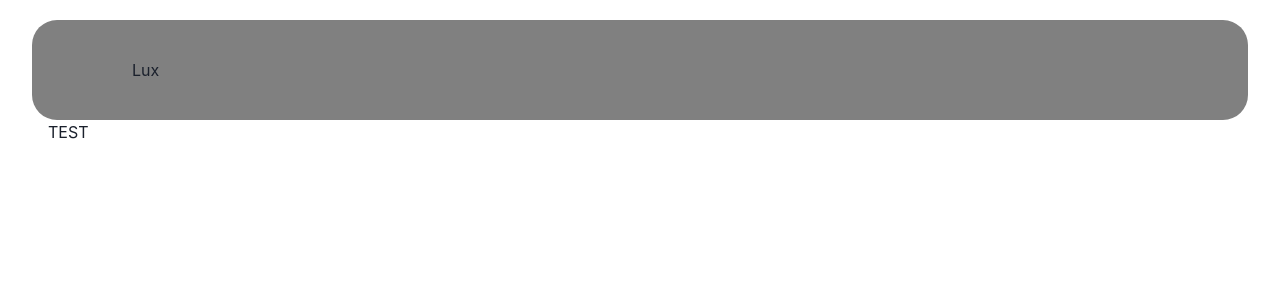
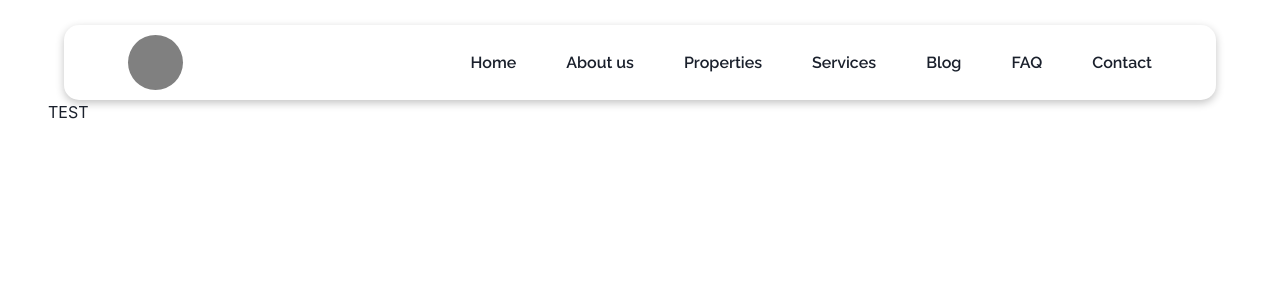
Before and after one commit to AdminForIinRange/luxe-managements, a Next.js app: page / in a window 1280 px wide. Shown: the top 300 px of the page. Built offline with nearby package versions, Linux system fonts and the light colour scheme.

Commit message:
nav bar fix

```diff
--- a/src/components/navbar/Navbar.jsx
+++ b/src/components/navbar/Navbar.jsx
@@ -1,30 +1,93 @@
-import { Box, HStack, Text } from "@chakra-ui/react";
-
+import { Box, HStack, Spacer, Text } from "@chakra-ui/react";
+import Link from "next/link";
 import React from "react";
 
 const Navbar = () => {
+  const links = [
+    {
+      name: "Home",
+      link: "/home",
+    },
+    {
+      name: "About us",
+      link: "/aboutUs",
+    },
+    {
+      name: "Properties",
+      link: "/properties",
+    },
+    {
+      name: "Services",
+      link: "/services",
+    },
+    {
+      name: "Blog",
+      link: "/blog",
+    },
+    {
+      name: "FAQ",
+      link: "/FAQ",
+    },
+    {
+      name: "Contact",
+      link: "/contact",
+    },
+  ];
   return (
     <>
       <HStack
+        w={"100%"}
+        h={"100%"}
         justify={"center"}
         align={"center"}
-        w={"100%"}
-        h={"100%"}
-        mt={"20px"}
+        mt={"25px"}
       >
-        <HStack justify={"center"} align={"center"} w={"95%"} h={"100%"}>
-          <Box w={"100%"} h={"100px"} bg={"gray"} borderRadius={"25px"}>
+        <HStack w={"100%"} h={"100%"} justify={"center"} align={"center"}>
+          <Box
+            bg={"white"}
+            rounded={"xl"}
+            w={["100%", "100%", "100%", "95%", "90%"]}
+            h={"75px"}
+            px={"14"}
+
+            borderRadius={"15px"}
+            boxShadow={"rgba(0, 0, 0, 0.24) 0px 3px 8px"}
+          >
             <HStack
+              w={"100%"}
+              h={"100%"}
               justify={"space-between"}
               align={"center"}
-              w={"100%"}
-              h={"100%"}
-              px={"100px"}
+              gap={["20px", "30px", "40px", "50px", "50px"]}
+              fontFamily={"Raleway"}
+              px={["2", "2", "5", "5", "50px"]}
             >
-              <Text>
-               Lux
-              </Text>
+              <Box
+                w={"55px"}
+                h={"55px"}
+                borderRadius={"100%"}
+                bgColor={"gray"}
+              />
+              <Spacer />
+              {links.map(({ name, link }) => (
+                <Link href={link} key={name}>
+                  <Text
+                    transition={"all 0.3s ease-in-out"}
+                    cursor={"pointer"}
+                    _hover={{
+                      transform: "scale(1.2)",
+                    }}
+                    whiteSpace={"nowrap"}
+                    fontSize={["12px", "12px", "14px", "16px", "16px"]}
+                    fontWeight={600}
+                  >
+                    {name}
+                  </Text>{" "}
+                </Link>
+              ))}
             </HStack>
+
+
           </Box>
         </HStack>
       </HStack>
```
Also changed, not shown: src/app/lib/utils.js (+13 -0 lines).
